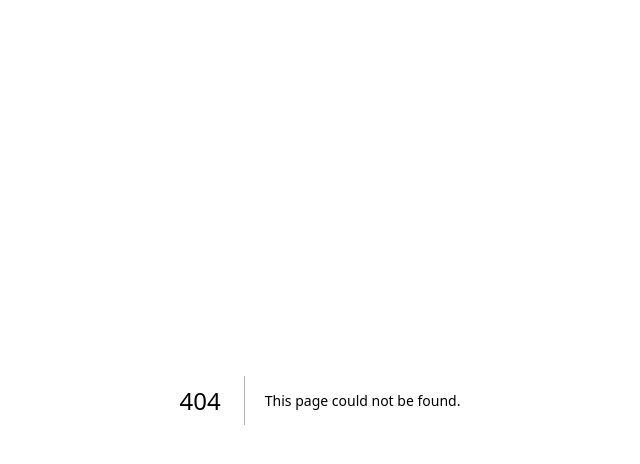
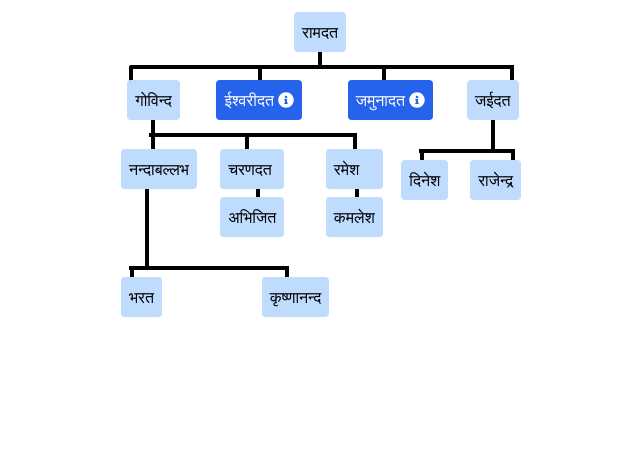
Before and after one commit to can2112/pants-of-uttarakhand, a Next.js app: page /gokhuri/talla/kamla/ramdatt in a window 1280 px wide. Before the commit this address had no page. Shown: the top 464 px of the page, without its empty margins (320-960 px from the left). Built offline with nearby package versions, Linux system fonts and the light colour scheme.

Commit message:
family tree is completed

```diff
--- a/app/gokhuri/talla/kamla/page.tsx
+++ b/app/gokhuri/talla/kamla/page.tsx
@@ -3,9 +3,11 @@ import ArrowMark from "@/components/ArrowMark";
 import BigLine from "@/components/BigLine";
 import Cart from "@/components/Cart";
 import Navbar from "@/components/Navbar";
+import { useRouter } from "next/navigation";
 import React from "react";
 
-function page() {
+function Page() {
+  const router = useRouter();
   return (
     <>
       <Navbar />
@@ -158,11 +160,16 @@ function page() {
           </section>
         </section>
         <section className="absolute top-[9.5rem]">
-          <Cart name="रामदत" style="left-[10.5rem] " />
+          <Cart
+            name="रामदत"
+            style="left-[10rem] z-50"
+            click
+            onClick={() => router.push("/gokhuri/talla/kamla/ramdatt")}
+          />
         </section>
       </div>
     </>
   );
 }
 
-export default page;
+export default Page;
--- /dev/null
+++ b/app/gokhuri/talla/kamla/ramdatt/ishwaridatt/page.tsx
@@ -0,0 +1,43 @@
+"use client";
+import ArrowMark from "@/components/ArrowMark";
+import BigLine from "@/components/BigLine";
+import Cart from "@/components/Cart";
+import Navbar from "@/components/Navbar";
+import React from "react";
+
+function page() {
+  return (
+    <>
+      <Navbar />
+      <div className="flex mt-1 flex-col items-center w-screen h-screen">
+        <Cart name="इश्वरीदत्त" style="">
+          <ArrowMark />
+          <BigLine style="!w-[20rem] top-[3.3rem] -right-[8.5rem] ">
+            <ArrowMark style={"-left-[1px] top-[1px] "} />
+            <ArrowMark style={"right-[0px] top-[1px] "} />
+          </BigLine>
+        </Cart>
+        <section className="absolute top-[8.5rem]">
+          <Cart name="हरीश" style="right-[9rem] ">
+            <ArrowMark style="right-[1.3rem] h-[1.8rem]" />
+            <BigLine style="!w-[10rem] top-[3.3rem] -right-[8.5rem] ">
+              <ArrowMark style={"right-[0px] top-[1px] "} />
+            </BigLine>
+          </Cart>
+
+          <div className="absolute">
+            <Cart name="मयंक" style="right-[9rem] top-[0.8rem] " />
+          </div>
+          <div className="absolute">
+            <Cart name="मोनू" style="left-[1rem] top-[0.8rem] " />
+          </div>
+        </section>
+        <section className="absolute top-[8.5rem]">
+          <Cart name="नित्यानन्द" style="left-[9.4rem] " />
+        </section>
+      </div>
+    </>
+  );
+}
+
+export default page;
--- /dev/null
+++ b/app/gokhuri/talla/kamla/ramdatt/jamunadatt/page.tsx
@@ -0,0 +1,60 @@
+"use client";
+import ArrowMark from "@/components/ArrowMark";
+import BigLine from "@/components/BigLine";
+import Cart from "@/components/Cart";
+import Navbar from "@/components/Navbar";
+import React from "react";
+
+function page() {
+  return (
+    <>
+      <Navbar />
+      <div className="flex mt-1 flex-col items-center w-screen h-screen">
+        <Cart name="जमुनादत" style="">
+          <ArrowMark />
+          <div className="w-[24rem] absolute bg-black  h-1 top-[3.3rem] -left-[10rem] flex justify-between">
+            <ArrowMark style={"left-0 top-[0px]"} />
+            <ArrowMark style={"right-[0px] top-[0px] "} />
+            <ArrowMark style={"right-[10rem] top-[0px] "} />
+            <ArrowMark style={"left-[7rem] top-[0px] "} />
+          </div>
+        </Cart>
+
+        <section className="absolute top-[8.5rem]">
+          <Cart name="लक्ष्मीदत" style="right-[10.4rem] ">
+            <ArrowMark style="right-[2.3rem] h-[1.8rem]" />
+          </Cart>
+          <Cart name="गौरव" style="right-[10.4rem] " />
+        </section>
+        <section className="absolute top-[8.5rem]">
+          <Cart name="टीकाराम" style="right-[4.4rem] ">
+            <ArrowMark style="right-[2.3rem] " />
+          </Cart>
+          <Cart name="भास्कर" style="right-[4.4rem] " />
+        </section>
+        <section className="absolute top-[8.5rem]">
+          <Cart name="लीलाधर" style="left-[2.4rem] ">
+            <ArrowMark style="left-[2rem] " />
+          </Cart>
+          <Cart name="संतोष" style="left-[2.4rem] " />
+        </section>
+        <section className="absolute top-[8.5rem]">
+          <Cart name="भुवन" style="left-[10.8rem] ">
+            <ArrowMark style="left-[1.2rem] h-[5.8rem]" />
+            <BigLine style="!w-[8rem] top-[7.3rem] right-[1.2rem] ">
+              <ArrowMark style={"-left-[1px] top-[1px] "} />
+            </BigLine>
+          </Cart>
+          <div className="absolute top-[8.2rem]">
+            <Cart name="नीरज" style="left-[3rem] " />
+          </div>
+          <div className="absolute top-[8.2rem]">
+            <Cart name="हिमांशु " style="left-[10rem] " />
+          </div>
+        </section>
+      </div>
+    </>
+  );
+}
+
+export default page;
--- /dev/null
+++ b/app/gokhuri/talla/kamla/ramdatt/page.tsx
@@ -0,0 +1,94 @@
+"use client";
+import ArrowMark from "@/components/ArrowMark";
+import BigLine from "@/components/BigLine";
+import Cart from "@/components/Cart";
+import { useRouter } from "next/navigation";
+import React from "react";
+
+function Page() {
+  const router = useRouter();
+  return (
+    <div className="flex mt-1 flex-col items-center w-screen h-screen">
+      <Cart name="रामदत">
+        <ArrowMark style="left-[1.5rem] " />
+        <BigLine style="!w-[24rem] top-[3.3rem] -right-[10.5rem] ">
+          <ArrowMark style={"-left-[1px] top-[1px] "} />
+          <ArrowMark style={"right-[0px] top-[1px] "} />
+          <ArrowMark style={"left-[8rem] top-[1px] "} />
+          <ArrowMark style={"right-[8rem] top-[1px] "} />
+        </BigLine>
+      </Cart>
+      <section className="absolute top-[4.5rem]">
+        <Cart name="गोविन्द" style="right-[10.4rem]">
+          <ArrowMark style="left-[1.5rem] h-[1.8rem] " />
+          <BigLine style="!w-[13rem] top-[3.3rem] -right-[11.1rem] ">
+            <ArrowMark style={"left-[6rem] top-[1px] "} />
+            <ArrowMark style={"right-[0px] top-[1px] "} />
+          </BigLine>
+          <div className="absolute top-[3.8rem]">
+            <Cart name="नन्दाबल्लभ" style="right-[1.4rem]">
+              <ArrowMark style="left-[1.5rem] h-[5rem] " />
+              <BigLine style="!w-[10rem] top-[7.3rem] -right-[rem] ">
+                <ArrowMark style={"left-[1px] top-[1px] "} />
+                <ArrowMark style={"right-[0px] top-[1px] "} />
+              </BigLine>
+            </Cart>
+            <div className="absolute top-[8rem]">
+              <Cart name="भरत" style="right-[1.4rem]" />
+            </div>
+            <div className="absolute top-[8rem]">
+              <Cart name="कृष्णानन्द" style="left-[7.4rem]" />
+            </div>
+          </div>
+          <div className="absolute top-[3.8rem]">
+            <Cart name="चरणदत" style="left-[4.8rem]">
+              <ArrowMark style="right-[1.5rem] h-[1.8rem] " />
+            </Cart>
+            <Cart name="अभिजित" style="left-[4.8rem]" />
+          </div>
+          <div className="absolute top-[3.8rem]">
+            <Cart name="रमेश" style="left-[11.4rem]">
+              <ArrowMark style="right-[1.5rem] h-[1.8rem] " />
+            </Cart>
+            <Cart name="कमलेश" style="left-[11.4rem]" />
+          </div>
+        </Cart>
+      </section>
+      <section className="absolute top-[4.5rem]">
+        <Cart
+          name="ईश्वरीदत"
+          style="right-[3.8rem] z-50"
+          click
+          onClick={() =>
+            router.push("/gokhuri/talla/kamla/ramdatt/ishwaridatt")
+          }
+        />
+      </section>
+      <section className="absolute top-[4.5rem]">
+        <Cart
+          name="जमुनादत"
+          style="left-[4.4rem] z-50"
+          click
+          onClick={() => router.push("/gokhuri/talla/kamla/ramdatt/jamunadatt")}
+        />
+      </section>
+      <section className="absolute top-[4.5rem]">
+        <Cart name="जईदत" style="left-[10.8rem]">
+          <ArrowMark style="right-[1.5rem] h-[1.8rem] " />
+          <BigLine style="!w-[6rem] top-[4.3rem] -left-[3rem] ">
+            <ArrowMark style={"left-[1px] top-[1px] "} />
+            <ArrowMark style={"right-[0px] top-[1px] "} />
+          </BigLine>
+        </Cart>
+        <div className="absolute top-[5rem]">
+          <Cart name="दिनेश" style="left-[6.7rem]" />
+        </div>
+        <div className="absolute top-[5rem]">
+          <Cart name="राजेन्द्र" style="left-[11rem]" />
+        </div>
+      </section>
+    </div>
+  );
+}
+
+export default Page;
```
